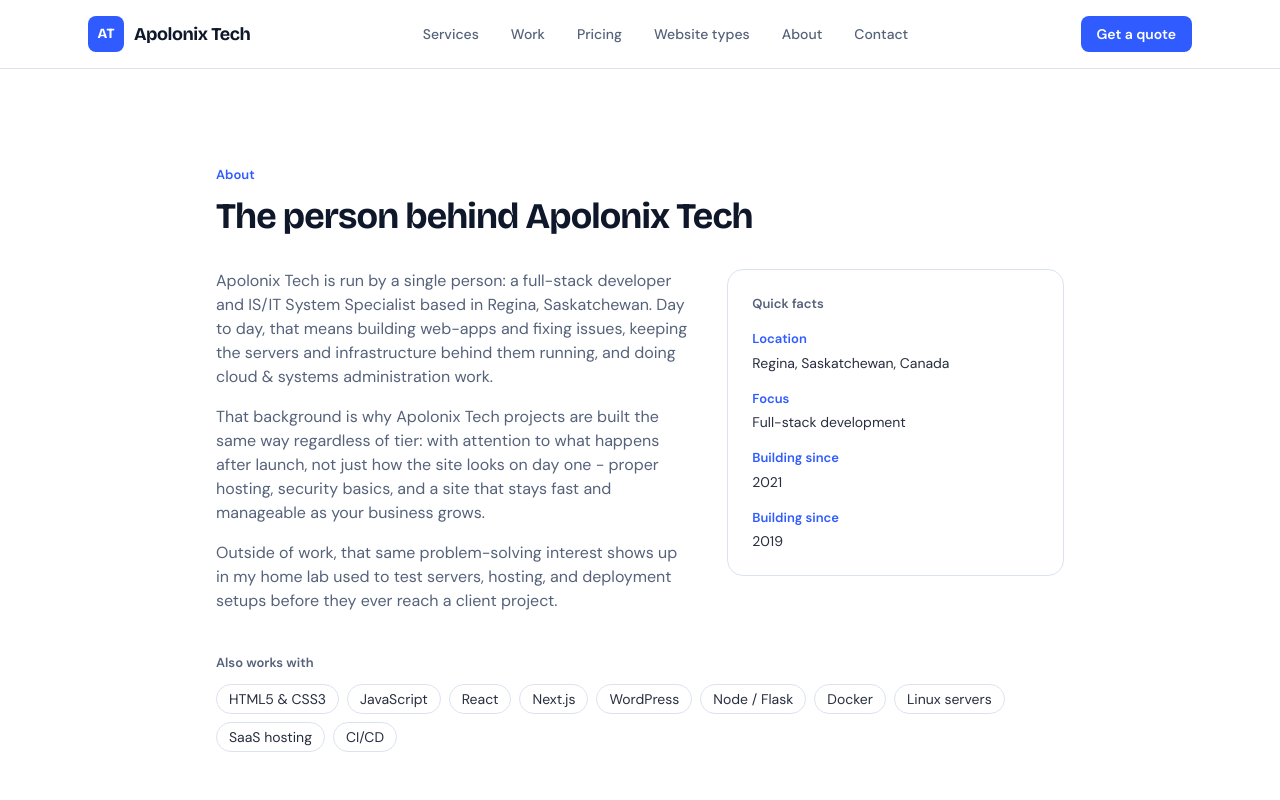
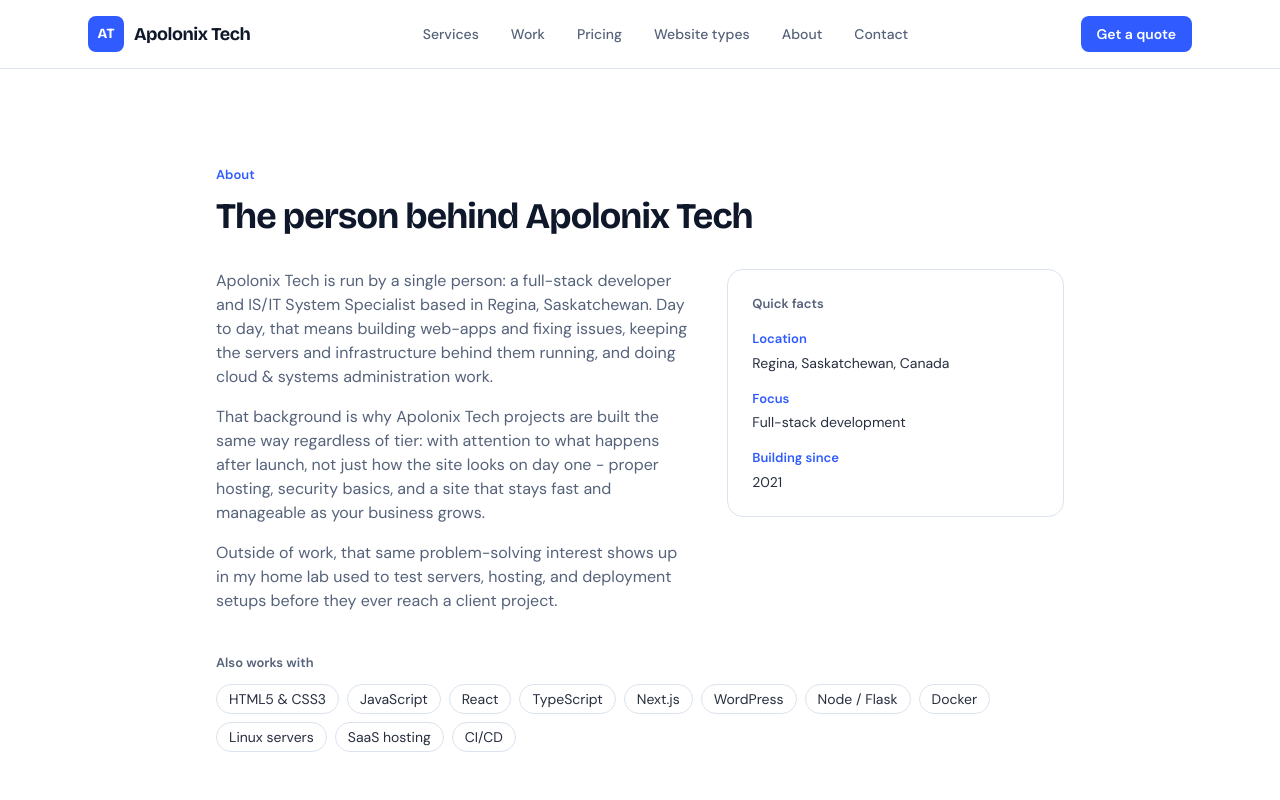
Before and after one commit to Johnpepsi/apolonix-tech, a Next.js app: page /about in a window 1280 px wide. Shown: the top 800 px of the page. Built offline with nearby package versions, Linux system fonts and the light colour scheme.

Commit message:
update About component facts and add Booking System feature to plans

```diff
--- a/components/About.tsx
+++ b/components/About.tsx
@@ -2,13 +2,13 @@ const facts = [
   { label: "Location", value: "Regina, Saskatchewan, Canada" },
   { label: "Focus", value: "Full-stack development" },
   { label: "Building since", value: "2021" },
-  { label: "Building since", value: "2019" },
 ];
 
 const skills = [
   "HTML5 & CSS3",
   "JavaScript",
   "React",
+  "TypeScript",
   "Next.js",
   "WordPress",
   "Node / Flask",
--- a/lib/plans.ts
+++ b/lib/plans.ts
@@ -22,6 +22,7 @@ export const plans: Plan[] = [
     unit: "starting price",
     turnaround: "2–4 weeks",
     features: [
+      "Booking System",
       "Contact form",
       "Basic SEO setup",
       "Mobile-responsive design",
```
